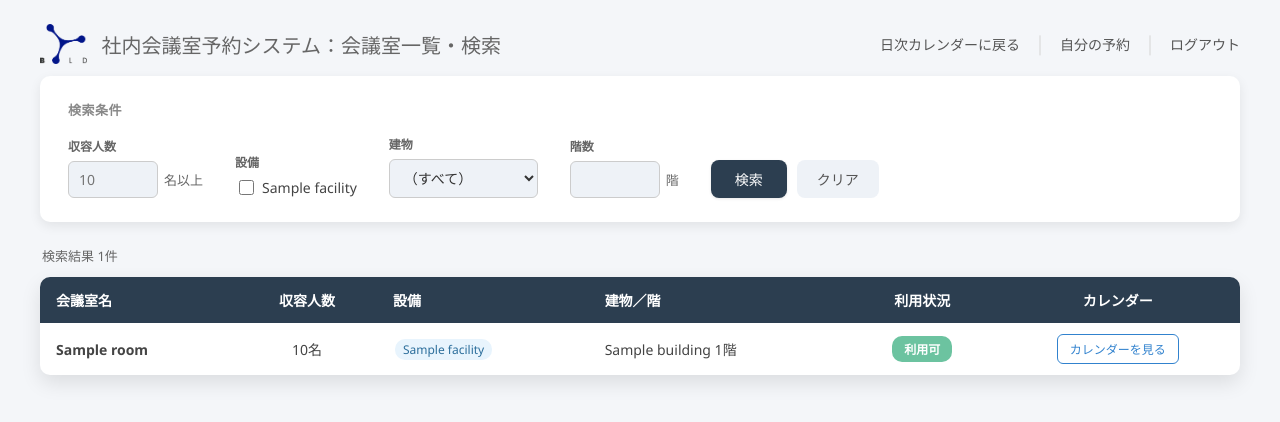
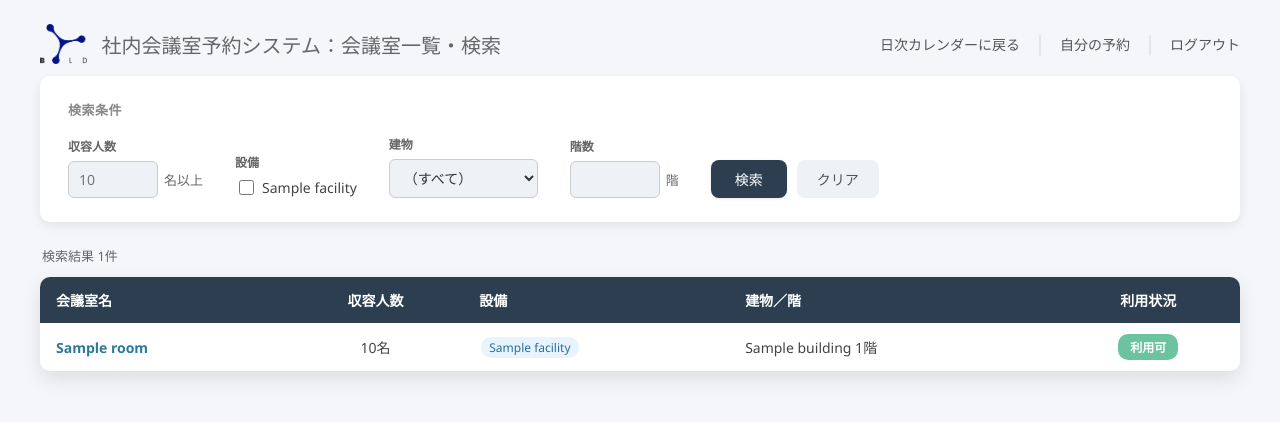
Before and after one commit to umidori/tko7_reserve_rooms, a Django app: page /rooms/ in a window 1280 px wide. Shown: the top 422 px of the page. Run offline with Django 5.2, Linux system fonts and the light colour scheme; a user stored in the database is signed in; tables that the repository leaves empty hold one stand-in row (values such as "Sample post").

Commit message:
会議室名のリンク修正

```diff
--- a/static/room_list.css
+++ b/static/room_list.css
@@ -338,31 +338,28 @@
 }
 
 
-/* ===== カレンダーリンク ===== */
-.btn-calendar-link {
-    display: inline-block;
-    padding: 5px 12px;
-    border: 1px solid #3182CE;
-    border-radius: 6px;
-    color: #3182CE;
-    font-size: 12px;
-    font-family: 'Segoe UI', sans-serif;
+/* ===== 会議室名リンク（クリックで日次カレンダーへ遷移） ===== */
+.room-name-link {
+    font-weight: 600;
+    color: #2c7a9b;
     text-decoration: none;
-    white-space: nowrap;
-    transition: background-color 0.15s;
+    transition: color 0.15s;
 }
 
-.btn-calendar-link:hover {
-    background-color: #ebf4ff;
+.room-name-link:hover {
+    color: #1a5a75;
+    text-decoration: underline;
 }
 
-.row-inactive .btn-calendar-link {
-    border-color: #ccc;
+/* 利用停止中の行はリンク色もグレー */
+.row-inactive .room-name-link {
     color: #aaa;
+    font-weight: 600;
 }
 
-.row-inactive .btn-calendar-link:hover {
-    background-color: #f5f5f5;
+.row-inactive .room-name-link:hover {
+    color: #888;
+    text-decoration: underline;
 }
 
 
--- a/templates/rooms/room_list.html
+++ b/templates/rooms/room_list.html
@@ -106,15 +106,17 @@
                     <th>設備</th>
                     <th>建物／階</th>
                     <th class="center">利用状況</th>
-                    <th class="center">カレンダー</th>
                 </tr>
             </thead>
             <tbody>
                 {% for room in rooms %}
                 <tr class="{% if not room.is_active %}row-inactive{% endif %}">
 
-                    <!-- 会議室名 -->
-                    <td><strong>{{ room.name }}</strong></td>
+                    <!-- 会議室名（クリックで日次カレンダーへ遷移） -->
+                    <td>
+                        <a href="/calendar/?filter=all&room_id={{ room.id }}"
+                           class="room-name-link">{{ room.name }}</a>
+                    </td>
 
                     <!-- 収容人数 -->
                     <td class="center">{{ room.capacity }}名</td>
@@ -142,16 +144,10 @@
                         {% endif %}
                     </td>
 
-                    <!-- カレンダーリンク -->
-                    <td class="center">
-                        <a href="/calendar/?tab=all&room_id={{ room.id }}"
-                           class="btn-calendar-link">カレンダーを見る</a>
-                    </td>
-
                 </tr>
                 {% empty %}
                 <tr class="empty-row">
-                    <td colspan="6">条件に一致する会議室が見つかりませんでした</td>
+                    <td colspan="5">条件に一致する会議室が見つかりませんでした</td>
                 </tr>
                 {% endfor %}
             </tbody>
```
